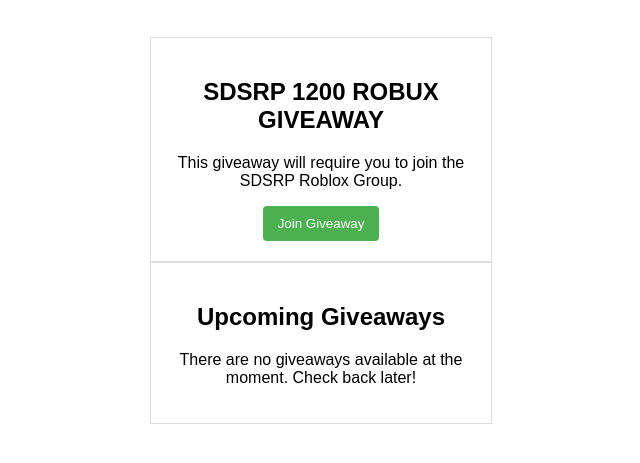
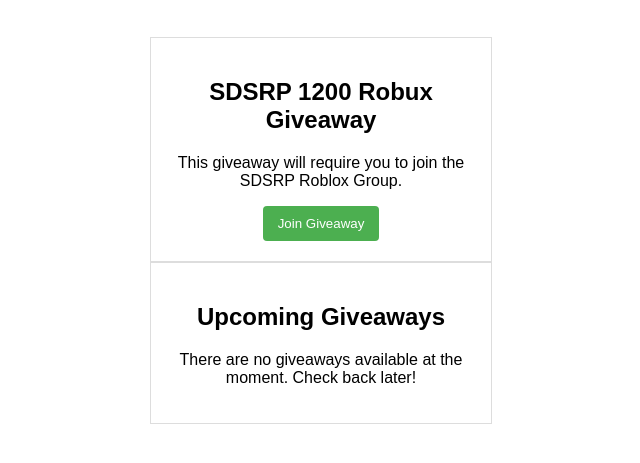
Before and after one commit to southdakotastateroleplay/giveaways, a plain HTML site: page index.html in a window 1280 px wide. Shown: the part 209-672 px from the top of the page, without its empty margins (319-959 px from the left). Drawn offline with Linux system fonts and the light colour scheme.

Commit message:
Update index.html

```diff
--- a/index.html
+++ b/index.html
@@ -89,7 +89,7 @@
 
     <div class="giveaway-section">
         <div class="giveaway-card">
-            <h2>SDSRP 1200 ROBUX GIVEAWAY</h2>
+            <h2>SDSRP 1200 Robux Giveaway</h2>
             <p>This giveaway will require you to join the SDSRP Roblox Group.</p>
             <div class="popup">
                 <button class="join-button" onclick="location.href='/giveaways/11'">Join Giveaway</button>
```
